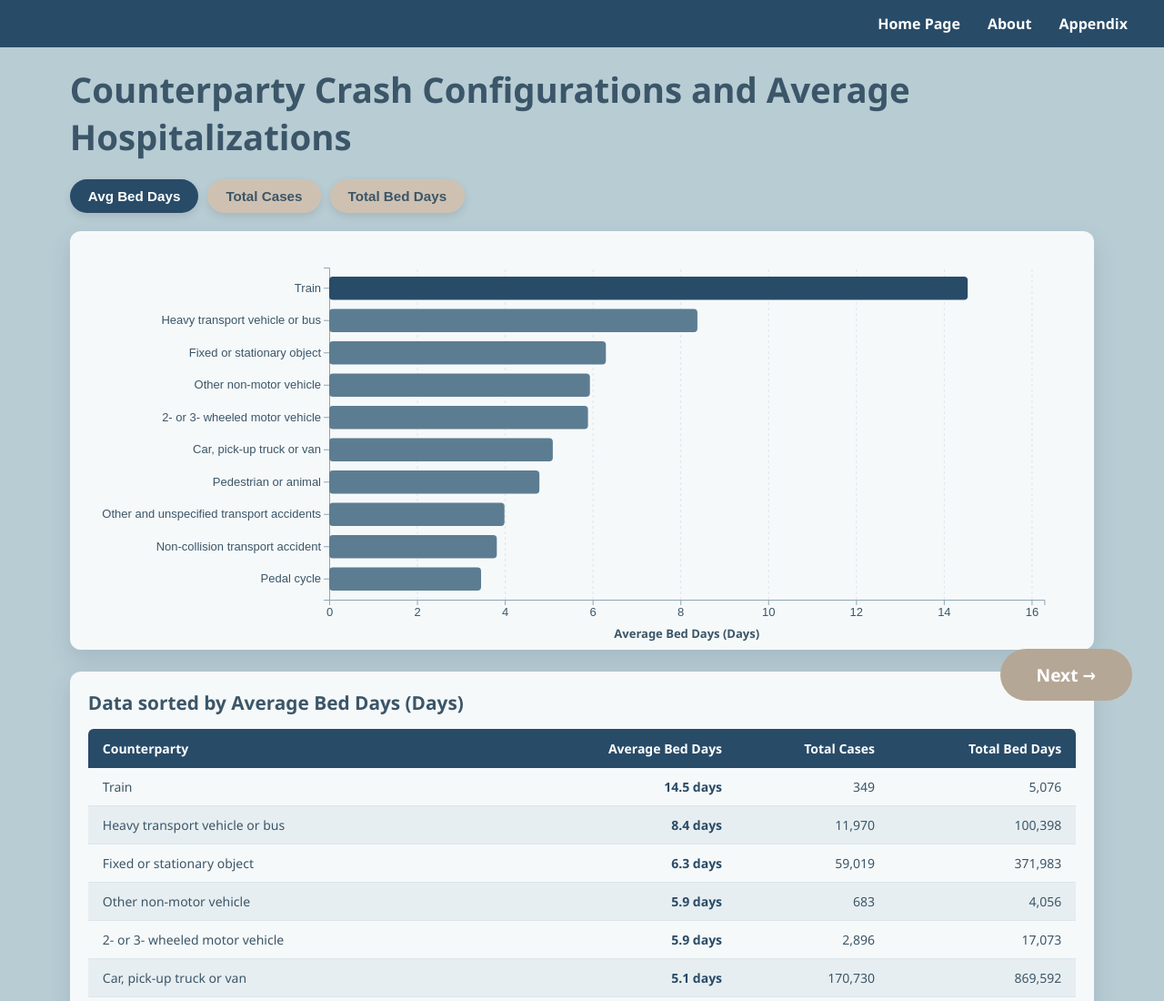
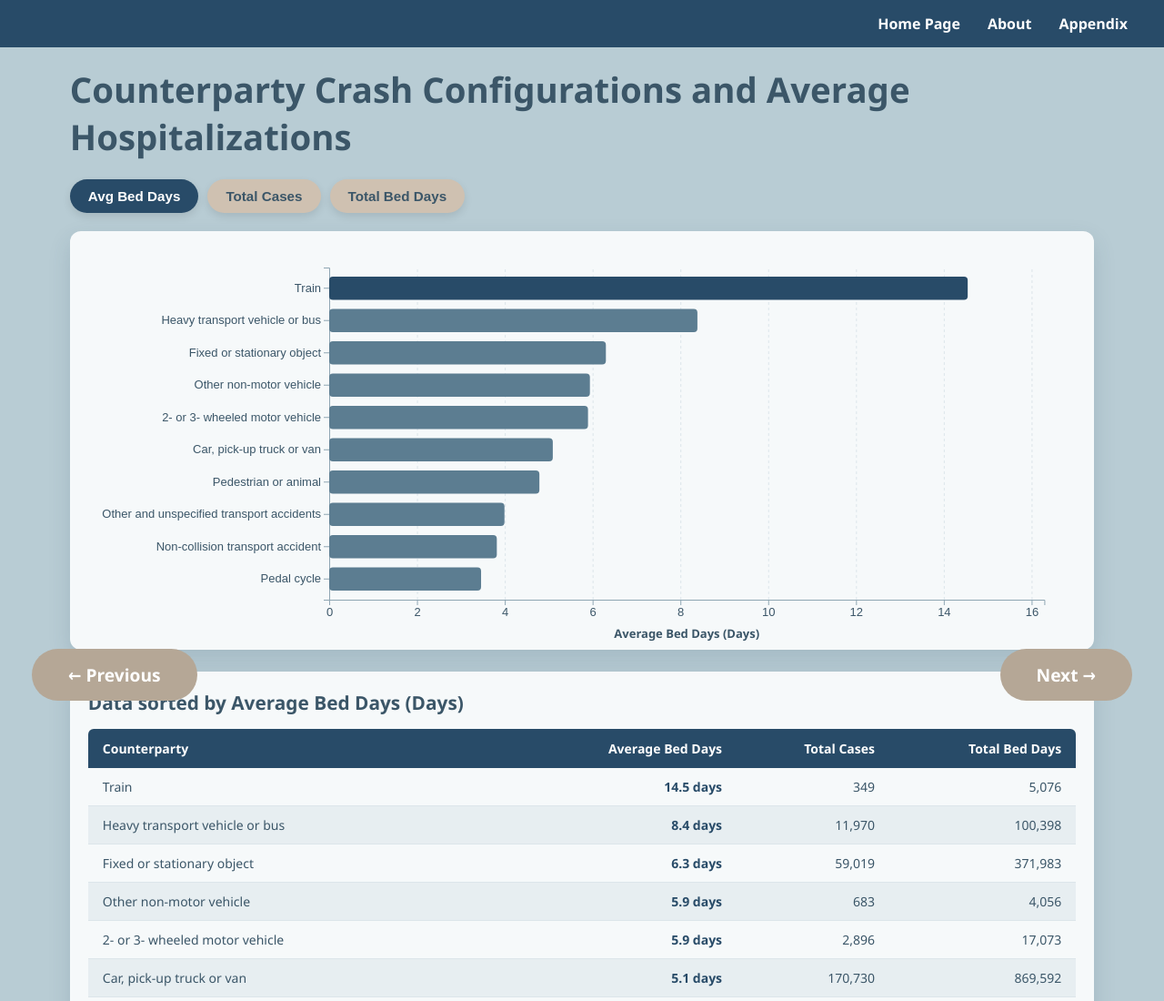
Before and after one commit to DennisB-098/Data_Vis_Project, a plain HTML site: page Q3.html in a window 1280 px wide. Shown: the top 1100 px of the page at 91% size. Drawn offline with nearby package versions, Linux system fonts and the light colour scheme.

Commit message:
add next and previous button

```diff
--- a/Q3.html
+++ b/Q3.html
@@ -37,8 +37,8 @@
         </div>
     </div>
 
-<a href="Q4.html" class="btn floating-next-btn">Next →</a>
-      </div>
+    <a href="index.html" class="btn floating-prev-btn" aria-label="Previous page">← Previous</a>
+    <a href="Q4.html" class="btn floating-next-btn" aria-label="Next page">Next →</a>
     <div id="chart-tooltip" class="tooltip"></div>
     <script src="js/Q3chart.js"></script>
 </body>
--- a/css/styles.css
+++ b/css/styles.css
@@ -551,6 +551,26 @@ body:has(#slide-chart) .slide {
     transform: translateY(-2px);
 }
 
+.floating-prev-btn {
+    position: fixed;
+    left: 35px;
+    bottom: 30px;
+    z-index: 999;
+    text-decoration: none;
+    display: inline-flex;
+    align-items: center;
+    gap: 8px;
+    background-color: #b5a796;
+    color: #ffffff;
+    box-shadow: 0 6px 18px #00000000;
+    transition: transform 0.2s ease, background-color 0.2s ease;
+}
+
+.floating-prev-btn:hover {
+    background-color: #a99580;
+    transform: translateY(-2px);
+}
+
 .about-section {
     padding: 30px 40px;
     background-color: #c2ccd0;
```
Also changed, not shown: Q4.html (+2 -1 lines), Q5.html (+1 -1 lines).
